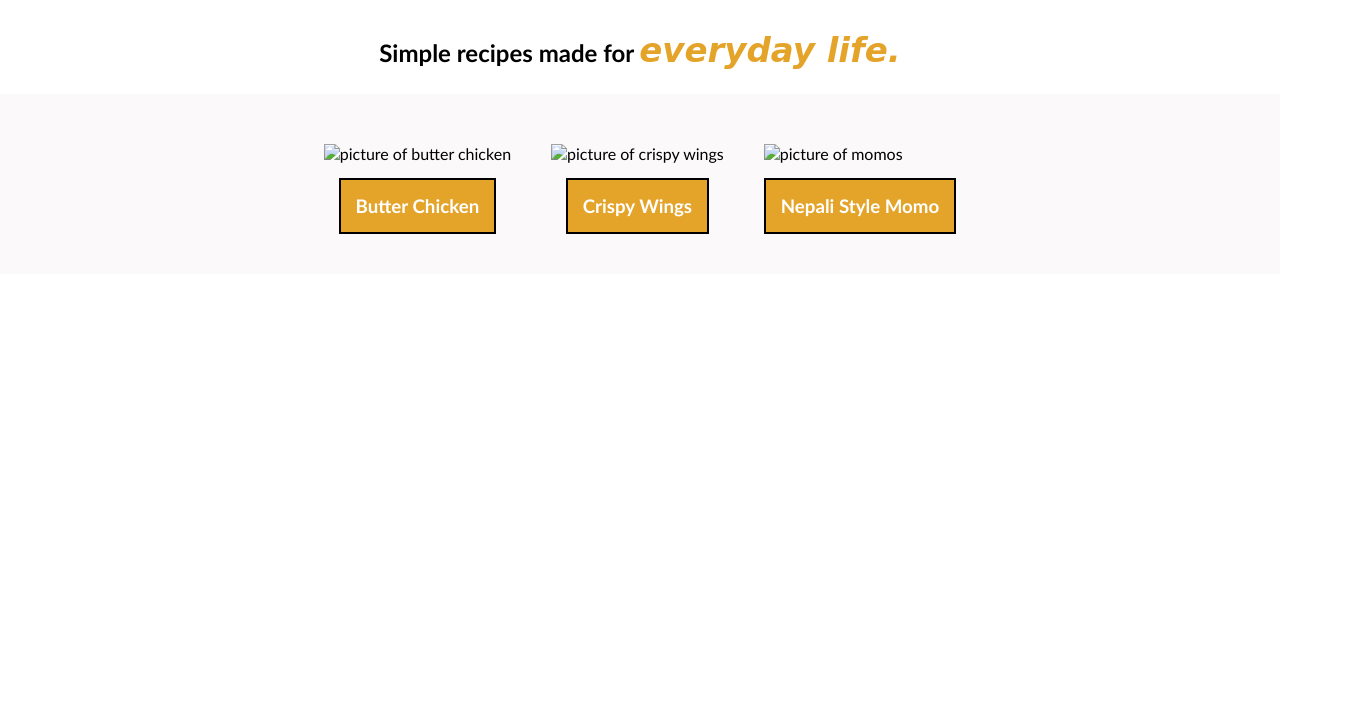
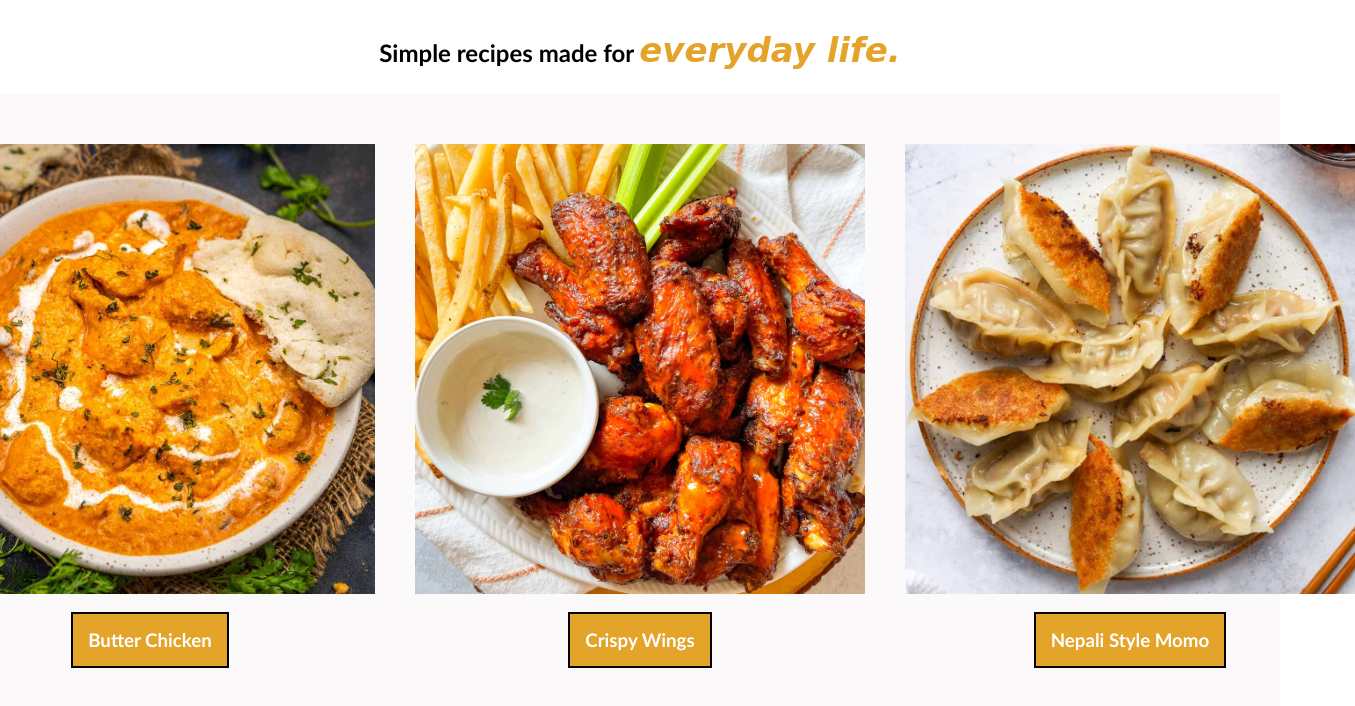
Before and after one commit to sajalbaral/odin-recipes, a plain HTML site: page index.html in a window 1280 px wide. Shown: the part 112-818 px from the top of the page, 1355 px wide, since content can reach past the window. Drawn offline with Linux system fonts and the light colour scheme; the site is published under a folder, as on GitHub Pages, so addresses that start at the root find nothing.

Commit message:
hopefully fixed bug where images weren't displaying on github pages

```diff
--- a/index.html
+++ b/index.html
@@ -13,19 +13,19 @@
     </div>
     <div class="container">
         <div>
-            <img src="/img/butter_chicken.jpg" alt="picture of butter chicken">
+            <img src="img/butter_chicken.jpg" alt="picture of butter chicken">
             <div class="food__container">
                 <h3 class="food__name"><a href="./recipes/nepali_momos.html">Butter Chicken</a></h3>
             </div>
         </div>
         <div>
-            <img src="/img/crispy_wings.jpg" alt="picture of crispy wings">
+            <img src="img/crispy_wings.jpg" alt="picture of crispy wings">
             <div class="food__container">
                 <h3 class="food__name"><a href="./recipes/nepali_momos.html">Crispy Wings</a></h3>
             </div>
         </div>
         <div>
-            <img src="/img/momo.png" alt="picture of momos">
+            <img src="img/momo.png" alt="picture of momos">
             <div class="food__container">
                 <h3 class="food__name"><a href="./recipes/nepali_momos.html">Nepali Style Momo</a></h3>
             </div>
```
